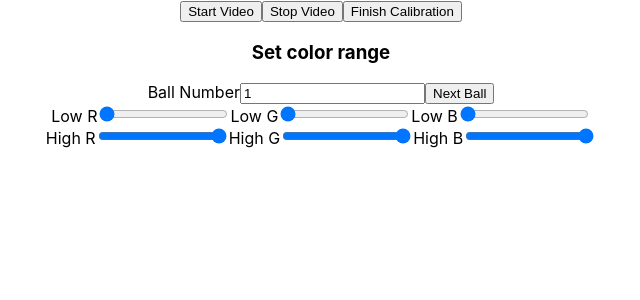
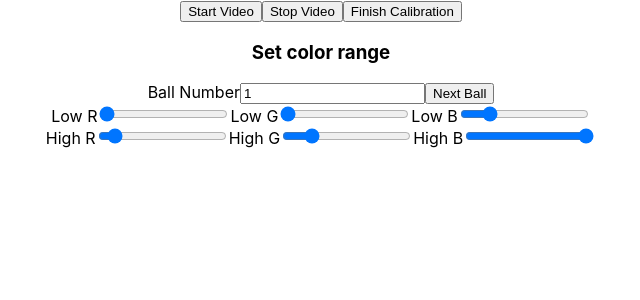
Before and after one commit to ianboru/juggle-tracker-js, a React (Create React App) app: page / in a window 1280 px wide. Shown: the top 300 px of the page, without its empty margins (319-959 px from the left). Built offline with nearby package versions, Linux system fonts and the light colour scheme.

Commit message:
renamed hsv sliders to rgb

```diff
--- a/src/App.js
+++ b/src/App.js
@@ -18,19 +18,19 @@ class App extends Component {
     srcMat : null,
     net : null,
     startTime : Date.now(),
-    lh:0,
-    ls:0,
-    lv:0,
-    hh:255,
-    hs:255,
-    hv:255,
+    lr : 0,
+    lg : 0,
+    lb : 50,
+    hr : 20,
+    hg : 50,
+    hb : 255,
     allBallColors : [{},{
-      'lh' : 0,
-      'ls' : 0,
-      'lv' : 0,
-      'hh' : 255,
-      'hs' : 255,
-      'hv' : 255,
+      lr : 0,
+      lg : 0,
+      lb : 50,
+      hr : 20,
+      hg : 50,
+      hb : 255,
     }],
     upsideDownMode:false,
     ballNum : 1,
@@ -94,8 +94,6 @@ class App extends Component {
   }
   trackBall=(src,ballNum)=>{
     let dst = cv.Mat.zeros(this.state.videoHeight, this.state.videoWidth, cv.CV_8UC4);
-    //cv.cvtColor(src, src, cv.COLOR_RGBA2GRAY, 0);
-    //cv.threshold(src, src, 255, 0, cv.THRESH_BINARY_INV );//+ cv.THRESH_OTSU
     let contours = new cv.MatVector();
     let hierarchy = new cv.Mat();
     cv.findContours(src, contours, hierarchy, cv.RETR_LIST, cv.CHAIN_APPROX_NONE);
@@ -136,9 +134,9 @@ class App extends Component {
     return (x + y)/2
   }
   calculateCurrentColor=(ballColorRange)=>{
-    const r = this.mean(ballColorRange['lh'],ballColorRange['hh'])
-    const g = this.mean(ballColorRange['ls'],ballColorRange['hs'])
-    const b = this.mean(ballColorRange['lv'],ballColorRange['hv'])
+    const r = this.mean(ballColorRange['lr'],ballColorRange['hr'])
+    const g = this.mean(ballColorRange['lg'],ballColorRange['hg'])
+    const b = this.mean(ballColorRange['lb'],ballColorRange['hb'])
     return "rgb(" + r + "," + g + "," + b + ",60)"
   }
   drawTails =(ballNum)=>{
@@ -150,7 +148,7 @@ class App extends Component {
         const rHistory = this.state.positions[ballNum]['r']
         const color = this.calculateCurrentColor(ballColors)
 
-        const maxWindowSize = 10
+        const maxWindowSize = 8
         const currentWindowSize = Math.min(xHistory.length, maxWindowSize)
         for (let i=0; i < currentWindowSize; ++i){
           const lastX = xHistory[xHistory.length - 1 - i]
@@ -171,14 +169,13 @@ class App extends Component {
     let dst
     this.state.allBallColors.forEach((ballColors,ballNum)=>{
       if(ballNum > 0){
-        console.log("filtering ",ballColors)
         dst = new cv.Mat();
-        const lowHSV = utils.RGBtoHSV(ballColors.lh, ballColors.ls, ballColors.lv)
+        const lowHSV = utils.RGBtoHSV(ballColors.lr, ballColors.lg, ballColors.lb)
         lowHSV.push(0)
-        const highHSV = utils.RGBtoHSV(ballColors.hh, ballColors.hs, ballColors.hv)
+        const highHSV = utils.RGBtoHSV(ballColors.hr, ballColors.hg, ballColors.hb)
         highHSV.push(255)
-        const low = new cv.Mat(src.rows, src.cols, src.type(), [ballColors.lh, ballColors.ls, ballColors.lv, 0]);
-        const high = new cv.Mat(src.rows, src.cols, src.type(), [ballColors.hh, ballColors.hs, ballColors.hv, 255]);
+        const low = new cv.Mat(src.rows, src.cols, src.type(), [ballColors.lr, ballColors.lg, ballColors.lb, 0]);
+        const high = new cv.Mat(src.rows, src.cols, src.type(), [ballColors.hr, ballColors.hg, ballColors.hb, 255]);
         cv.inRange(src,low, high, dst);
         this.trackBall(dst.clone(),ballNum)
         let kernel = cv.Mat.ones(5, 5, cv.CV_8U);
@@ -198,10 +195,10 @@ class App extends Component {
     let canvasOutputCtx = this.canvasOutput.getContext("2d")
     let videoWidth = this.state.videoWidth
     let videoHeight = this.state.videoHeight
+    document.getElementById("canvasOutput").getContext("2d").clearRect(0, 0, this.state.videoWidth, this.state.videoHeight);
 
     canvasOutputCtx.drawImage(this.video, 0, 0, videoWidth, videoHeight);
     let imageData = canvasOutputCtx.getImageData(0, 0, videoWidth, videoHeight);
-    document.getElementById("canvasOutput").getContext("2d").clearRect(0, 0, this.state.videoWidth, this.state.videoHeight);
 
     this.state.srcMat.data.set(imageData.data);
     cv.flip(this.state.srcMat, this.state.srcMat,1)
@@ -214,7 +211,7 @@ class App extends Component {
     var fps = 24;
     var interval = 1000/fps;
     const delta = Date.now() - this.state.startTime;
-
+    console.log(delta)
     requestAnimationFrame(this.processVideo);
     this.setState({
       startTime : Date.now()
@@ -241,46 +238,46 @@ class App extends Component {
     console.log('OpenCV.js is ready');
     this.startCamera();
   }
-  handleLHChange=(e)=>{
+  handleLRChange=(e)=>{
 
     this.setState({
-      lh : parseInt(e.target.value)
+      lr : parseInt(e.target.value)
     },()=>{
       this.setColorRange()
     })
   }
-  handleLSChange=(e)=>{
+  handleLGChange=(e)=>{
     this.setState({
-      ls : parseInt(e.target.value)
+      lg : parseInt(e.target.value)
     },()=>{
       this.setColorRange()
     })
   }
-  handleLVChange=(e)=>{
+  handleLBChange=(e)=>{
     this.setState({
-      lv : parseInt(e.target.value)
+      lb : parseInt(e.target.value)
     },()=>{
       this.setColorRange()
     })
   }
 
-  handleHHChange=(e)=>{
+  handleHRChange=(e)=>{
     this.setState({
-      hh : parseInt(e.target.value)
+      hr : parseInt(e.target.value)
     },()=>{
       this.setColorRange()
     })
   }
-  handleHSChange=(e)=>{
+  handleHGChange=(e)=>{
     this.setState({
-      hs : parseInt(e.target.value)
+      hg : parseInt(e.target.value)
     },()=>{
       this.setColorRange()
     })
   }
-  handleHVChange=(e)=>{
+  handleHBChange=(e)=>{
     this.setState({
-      hv : parseInt(e.target.value)
+      hb : parseInt(e.target.value)
     },()=>{
       this.setColorRange()
     })
@@ -294,17 +291,15 @@ class App extends Component {
   setColorRange=()=>{
     let colorRanges = this.state.allBallColors
     colorRanges[this.state.ballNum] = {
-      'lh' : this.state.lh,
-      'ls' : this.state.ls,
-      'lv' : this.state.lv,
-      'hh' : this.state.hh,
-      'hs' : this.state.hs,
-      'hv' : this.state.hv,
+      'lr' : this.state.lr,
+      'lg' : this.state.lg,
+      'lb' : this.state.lb,
+      'hr' : this.state.hr,
+      'hg' : this.state.hg,
+      'hb' : this.state.hb,
     }
     this.setState({
       allBallColors : colorRanges
-    },()=>{
-      console.log("set colors",this.state.allBallColors)
     })
   }
   nextBall=()=>{
@@ -317,12 +312,12 @@ class App extends Component {
     if(this.state.allBallColors[ballNum]){
       this.setState({
         ballNum,
-        lh : this.state.allBallColors[ballNum]['lh'],
-        ls : this.state.allBallColors[ballNum]['ls'],
-        lv : this.state.allBallColors[ballNum]['lv'],
-        hh : this.state.allBallColors[ballNum]['hh'],
-        hs : this.state.allBallColors[ballNum]['hs'],
-        hv : this.state.allBallColors[ballNum]['hv'],
+        lr : this.state.allBallColors[ballNum]['lr'],
+        lg : this.state.allBallColors[ballNum]['lg'],
+        lb : this.state.allBallColors[ballNum]['lb'],
+        hr : this.state.allBallColors[ballNum]['hr'],
+        hg : this.state.allBallColors[ballNum]['hg'],
+        hb : this.state.allBallColors[ballNum]['hb'],
       })
     }else{
       this.setState({
@@ -338,13 +333,13 @@ class App extends Component {
           <label>Ball Number</label><input type="input" value={this.state.ballNum} onChange={this.handleBallNum}/>
           <button onClick={this.nextBall}>Next Ball</button>
           <br/>
-          <label>Low R</label><input type="range" min={0} max={255} value={this.state.lh} onChange={this.handleLHChange}/>
-          <label>Low G</label><input type="range" min={0} max={255} value={this.state.ls} onChange={this.handleLSChange}/>
-          <label>Low B</label><input type="range" min={0} max={255} value={this.state.lv} onChange={this.handleLVChange}/>
+          <label>Low R</label><input type="range" min={0} max={255} value={this.state.lr} onChange={this.handleLRChange}/>
+          <label>Low G</label><input type="range" min={0} max={255} value={this.state.lg} onChange={this.handleLGChange}/>
+          <label>Low B</label><input type="range" min={0} max={255} value={this.state.lb} onChange={this.handleLBChange}/>
           <br/>
-          <label>High R</label><input type="range" min={0} max={255} value={this.state.hh} onChange={this.handleHHChange}/>
-          <label>High G</label><input type="range" min={0} max={255} value={this.state.hs} onChange={this.handleHSChange}/>
-          <label>High B</label><input type="range" min={0} max={255} value={this.state.hv} onChange={this.handleHVChange}/>
+          <label>High R</label><input type="range" min={0} max={255} value={this.state.hr} onChange={this.handleHRChange}/>
+          <label>High G</label><input type="range" min={0} max={255} value={this.state.hg} onChange={this.handleHGChange}/>
+          <label>High B</label><input type="range" min={0} max={255} value={this.state.hb} onChange={this.handleHBChange}/>
         </div> : null
 
     return (
```
